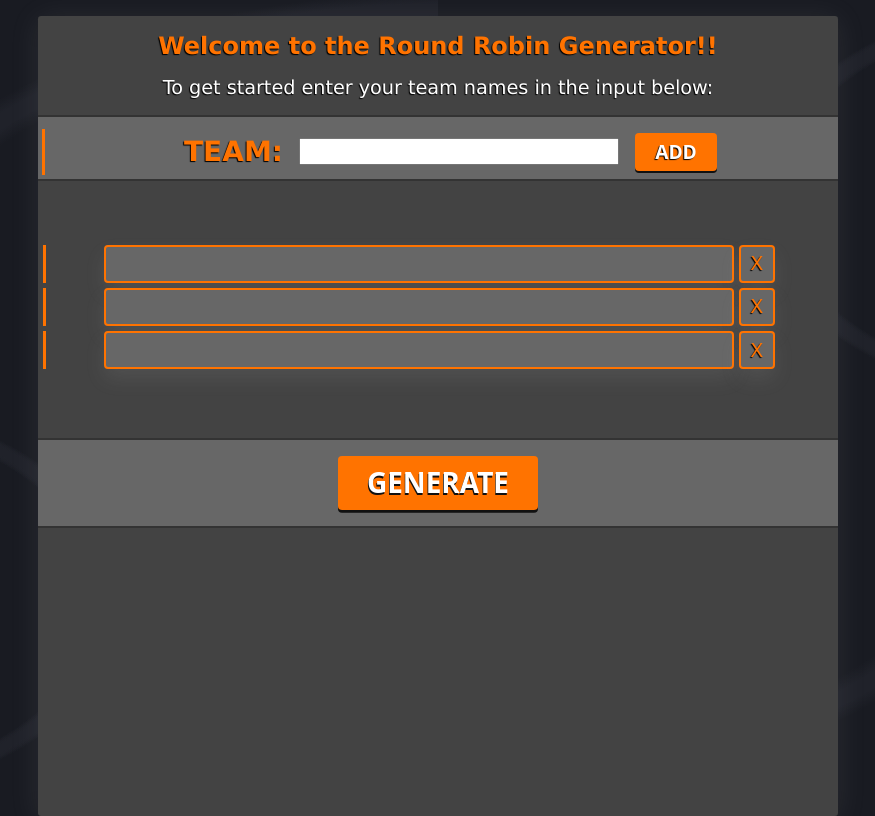
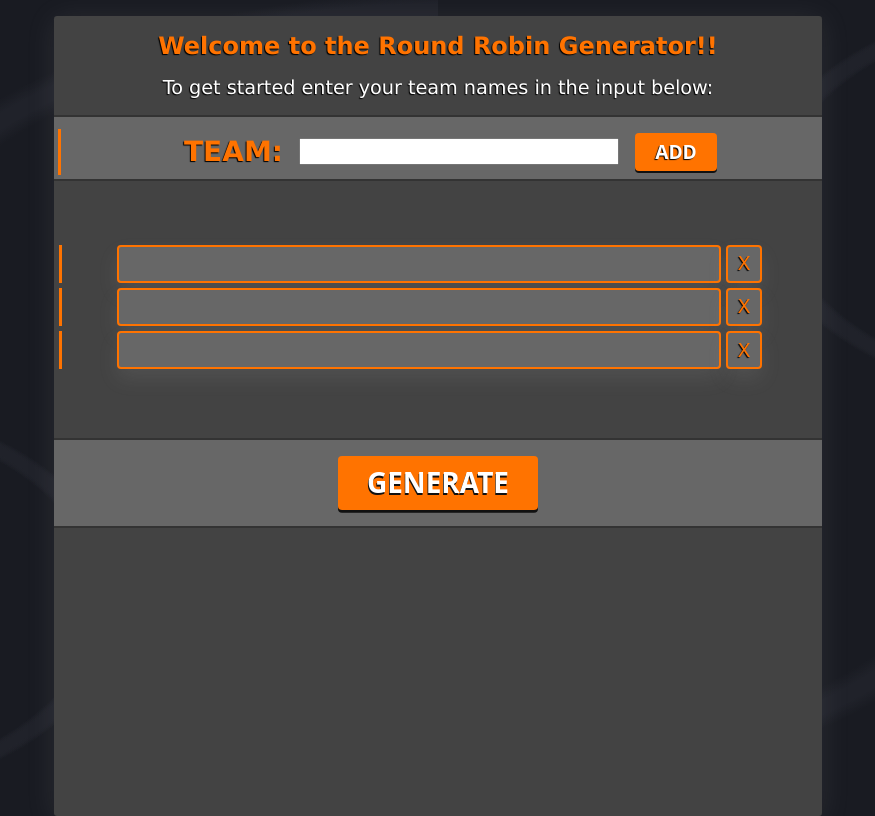
Before and after one commit to seanscott95/Tournament-Generator, a React (Vite) app: page / in a window 1280 px wide. Shown: the whole page, without its empty margins (202-1077 px from the left). Built offline with nearby package versions, Linux system fonts and the light colour scheme.

Commit message:
Edited the margin of the generator container as the auto width was creating a style error on smaller screens

```diff
--- a/src/index.css
+++ b/src/index.css
@@ -40,7 +40,7 @@ body {
   background: #434343;
   box-shadow: 0px 3px 30px rgba(200, 200, 200, 0.1);
   border-radius: 0.2em;
-  margin: 1em 0;
+  margin: 1em;
   /* --- Generator Input Section --- */
   /* --- Generator Button Section --- */
   /* --- Generator Table Section --- */
--- a/src/index.scss
+++ b/src/index.scss
@@ -102,7 +102,7 @@ body {
   background: $primaryGrey;
   box-shadow: 0px 3px 30px rgba(200, 200, 200, 0.1);
   border-radius: .2em;
-  margin: 1em 0;
+  margin: 1em;
 
   .leftBorder {
     border-left: 3px solid $primaryOrange;
```
Also changed, not shown: 1 other file (tests, documents, lock files or other folders).
